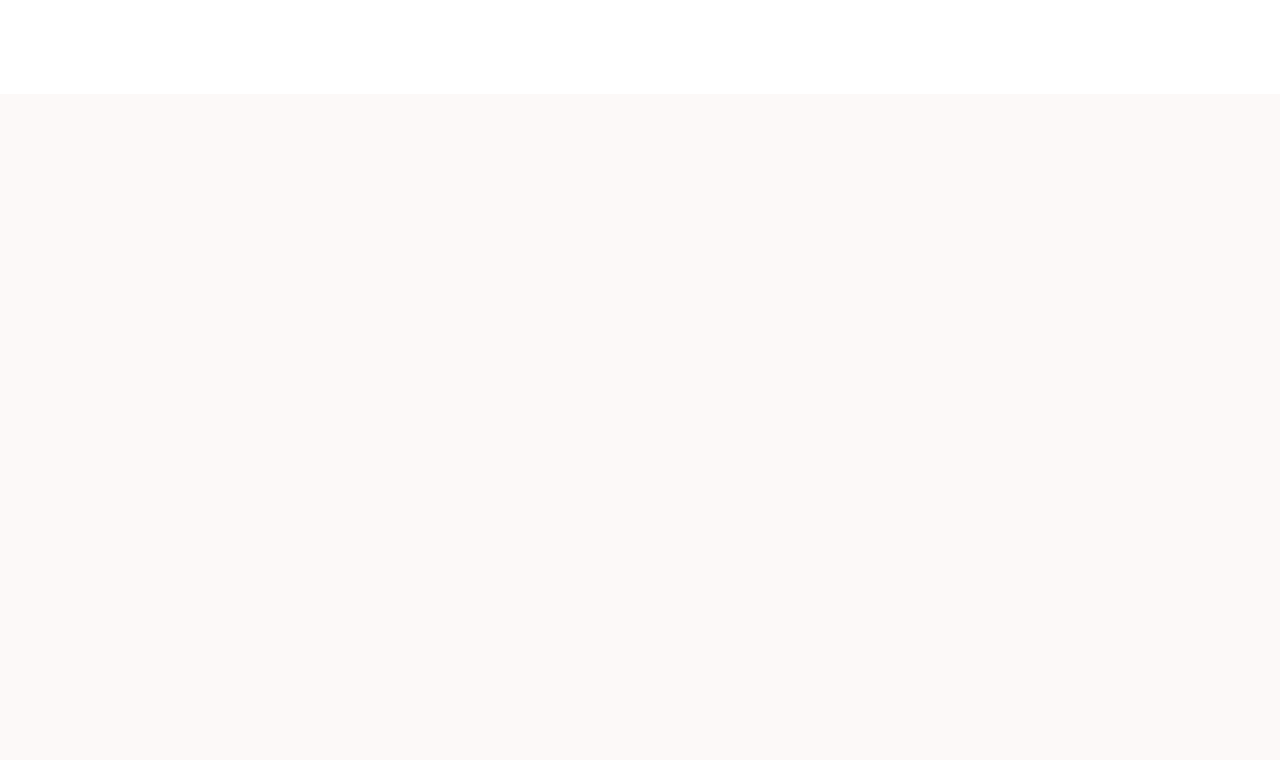
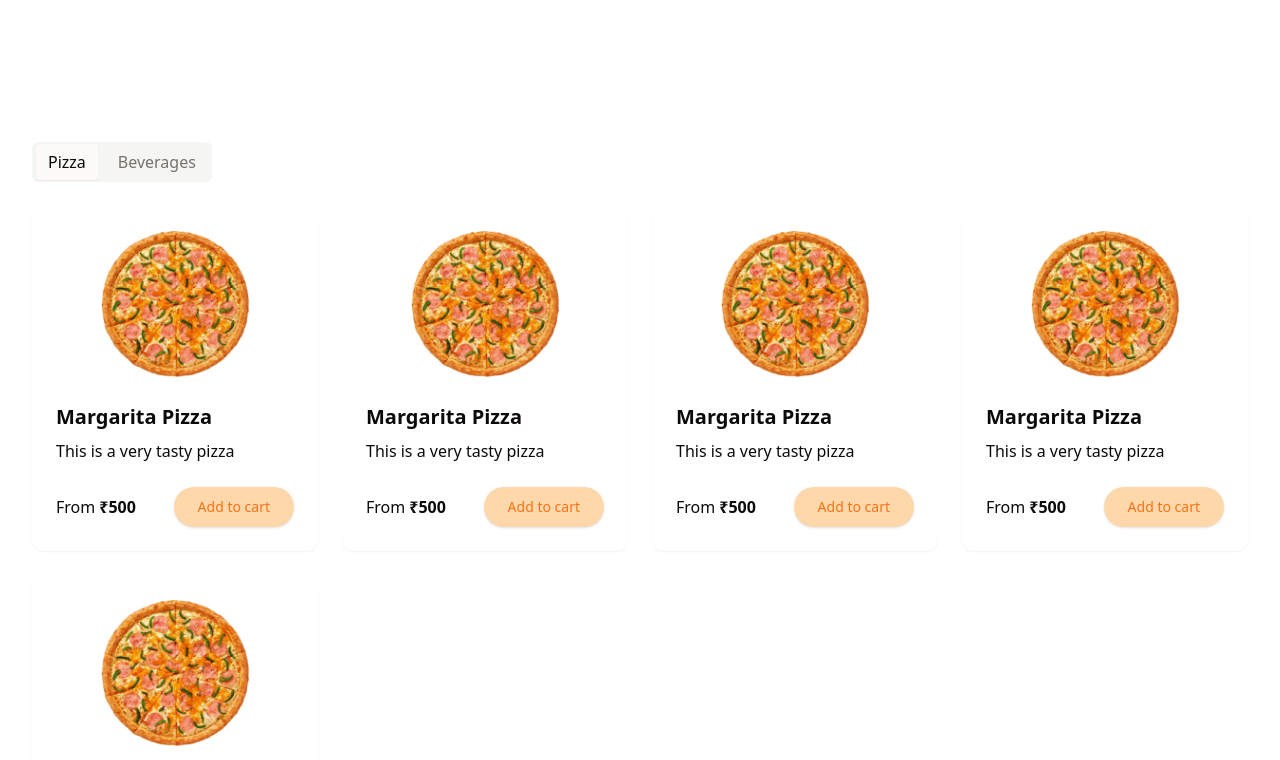
Before and after one commit to dev-shakti/pizza-app-nextjs-shadcn, a Next.js app: page / in a window 1280 px wide. Shown: the part 580-1340 px from the top of the page. Before the commit the page ends 800 px from the top, so only its background shows below. Built offline with nearby package versions, Linux system fonts and the light colour scheme.

Commit message:
add tabs and productCard components

```diff
--- /dev/null
+++ b/src/app/(home)/components/ProductCard.tsx
@@ -0,0 +1,46 @@
+import React from "react";
+import {
+  Card,
+  CardContent,
+  CardDescription,
+  CardFooter,
+  CardHeader,
+  CardTitle,
+} from "@/components/ui/card";
+import Image from "next/image";
+import { Button } from "@/components/ui/button";
+
+export type Product = {
+  id: string;
+  name: string;
+  description: string;
+  image: string;
+  price: number;
+};
+
+type PropTypes = { product: Product };
+
+const ProductCard = ({ product }: PropTypes) => {
+  return (
+    <Card className="border-none rounded-xl">
+      <CardHeader className="flex justify-center items-center">
+        <Image alt="pizza-image" width={150} height={150} src={product.image} />
+      </CardHeader>
+      <CardContent>
+        <h2 className="text-xl font-bold">{product.name}</h2>
+        <p className="mt-2">{product.description}</p>
+      </CardContent>
+      <CardFooter className="flex items-center justify-between">
+        <p>
+          <span>From</span>
+          <span className="font-bold ml-1">₹{product.price}</span>
+        </p>
+        <Button className="bg-orange-200 hover:bg-orange-300 text-orange-500 shadow hover:shadow-lg px-6 py-2 rounded-full outline-none focus:outline-none ease-linear transition-all duration-150">
+          Add to cart
+        </Button>
+      </CardFooter>
+    </Card>
+  );
+};
+
+export default ProductCard;
--- a/src/app/(home)/page.tsx
+++ b/src/app/(home)/page.tsx
@@ -1,6 +1,45 @@
 import Image from "next/image";
 import { Button } from "@/components/ui/button";
+import { Tabs, TabsContent, TabsList, TabsTrigger } from "@/components/ui/tabs";
+import ProductCard, {Product} from "./components/ProductCard";
 
+const products: Product[] = [
+  {
+      id: '1',
+      name: 'Margarita Pizza',
+      description: 'This is a very tasty pizza',
+      image: '/pizza-main.png',
+      price: 500,
+  },
+  {
+      id: '2',
+      name: 'Margarita Pizza',
+      description: 'This is a very tasty pizza',
+      image: '/pizza-main.png',
+      price: 500,
+  },
+  {
+      id: '3',
+      name: 'Margarita Pizza',
+      description: 'This is a very tasty pizza',
+      image: '/pizza-main.png',
+      price: 500,
+  },
+  {
+      id: '4',
+      name: 'Margarita Pizza',
+      description: 'This is a very tasty pizza',
+      image: '/pizza-main.png',
+      price: 500,
+  },
+  {
+      id: '5',
+      name: 'Margarita Pizza',
+      description: 'This is a very tasty pizza',
+      image: '/pizza-main.png',
+      price: 500,
+  },
+];
 export default function Home() {
   return (
     <>
@@ -28,6 +67,30 @@ export default function Home() {
           </div>
         </div>
       </section>
+      <section className="bg-white">
+        <div className="container py-12">
+          <Tabs defaultValue="pizza">
+            <TabsList>
+              <TabsTrigger value="pizza" className="text-md mr-2">Pizza</TabsTrigger>
+              <TabsTrigger value="beverages" className="text-md">Beverages</TabsTrigger>
+            </TabsList>
+            <TabsContent value="pizza">
+              <div className="grid grid-cols-4 gap-6 mt-6">
+               {products.map((product) => (
+                 <ProductCard product={product} key={product.id} />
+               ))}
+              </div>
+            </TabsContent>
+            <TabsContent value="beverages">
+            <div className="grid grid-cols-4 gap-6 mt-6">
+               {products.map((product) => (
+                 <ProductCard product={product} key={product.id} />
+               ))}
+              </div>
+            </TabsContent>
+          </Tabs>
+        </div>
+      </section>
     </>
   );
 }
```
